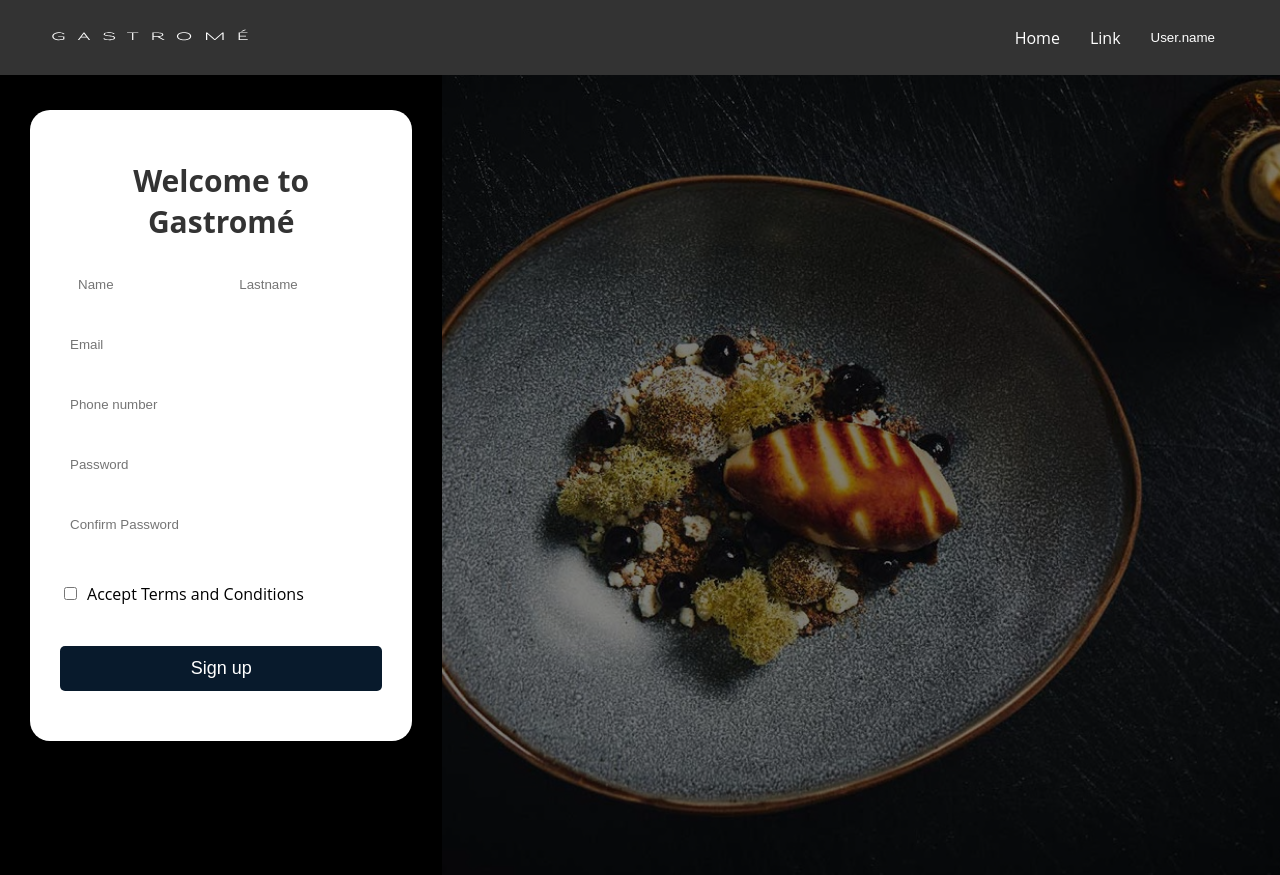
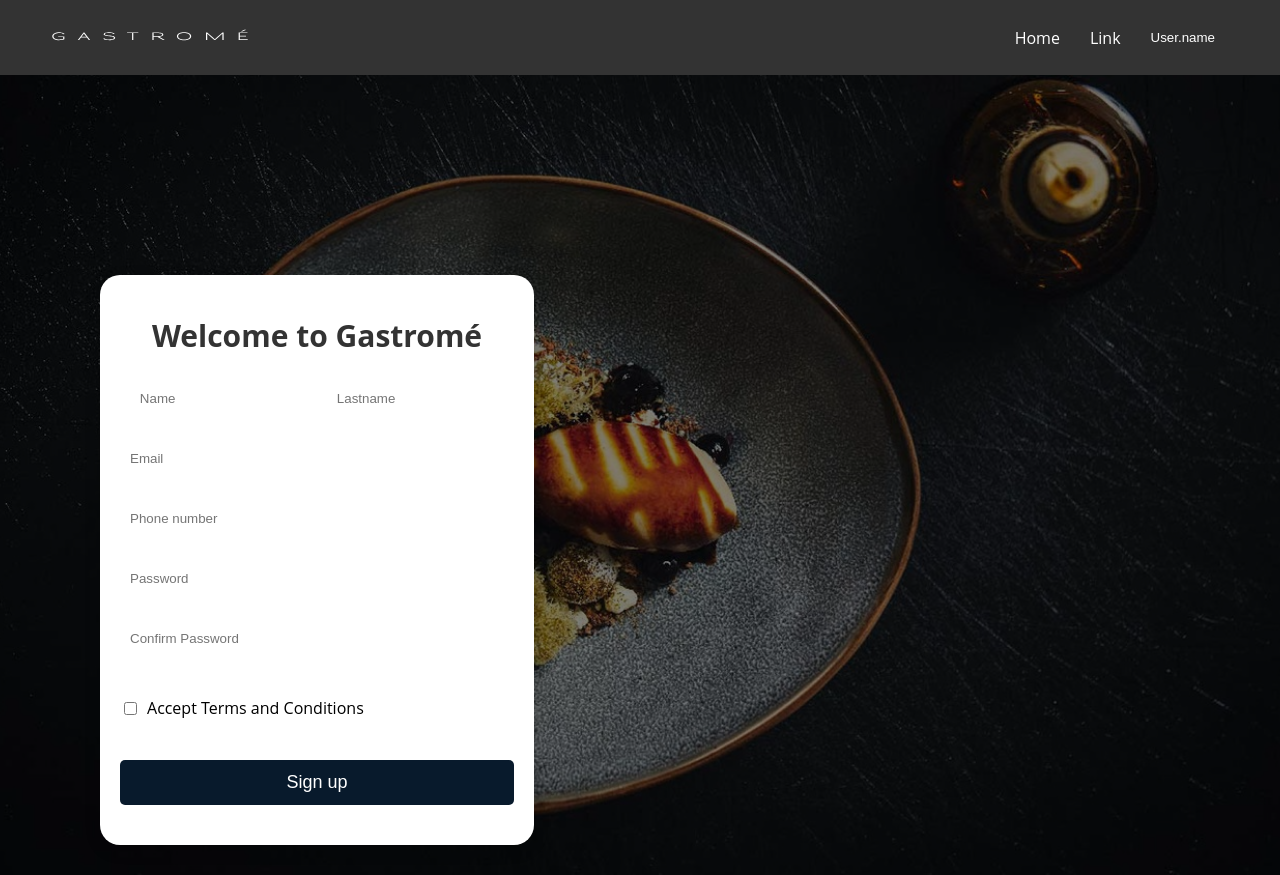
Before and after one commit to davidfraenkel/P3, a React (Create React App) app in the folder src/main/app/: page /signup in a window 1280 px wide. Built offline with nearby package versions, Linux system fonts and the light colour scheme.

Commit message:
sigup design change

```diff
--- a/src/main/app/package.json
+++ b/src/main/app/package.json
@@ -10,7 +10,8 @@
     "react-dom": "^18.2.0",
     "react-router-dom": "^6.16.0",
     "react-scripts": "5.0.1",
-    "web-vitals": "^2.1.0"
+    "web-vitals": "^2.1.0",
+    "yarn": "^1.22.19"
   },
   "scripts": {
     "start": "react-scripts start",
--- a/src/main/app/src/components/signup.js
+++ b/src/main/app/src/components/signup.js
@@ -17,6 +17,7 @@ export default function Signup() {
     };
 
     return (
+        <div className="SignupBackgroundImg">
             <div className="SignupBackgroundOverlay">
                 <div className="SignupContainer">
                     <h1 className="Title">Welcome to Gastromé</h1>
@@ -88,5 +89,6 @@ export default function Signup() {
                 </div>
                 <div className="SignupBackground"></div>
             </div>
+        </div>
     );
 }
--- a/src/main/app/src/components/styling/signup.css
+++ b/src/main/app/src/components/styling/signup.css
@@ -1,32 +1,37 @@
 /* Container Styles */
+.SignupBackgroundImg{
+    background: url('../../assets/signup/signupCover.jpeg') center/cover no-repeat fixed;
+}
+
 .SignupBackgroundOverlay {
-    background-color: #000000;
     height: 100vh;
     display: flex;
     justify-content: center;
     align-items: center;
+    position: relative;
 }
 
-.SignupBackground {
-    width: 80vw;
-    height: 100vh;
-    background-image: url('../../assets/signup/signupCover.jpeg');
-    background-position: center;
-    background-repeat: no-repeat;
-    background-size: cover;
-    opacity: 0.5;
+/* Apply opacity to the background image only */
+.SignupBackgroundOverlay::before {
+    content: "";
+    background: rgba(0, 0, 0, 0.5); /* Transparent black background with 0.5 opacity */
+    position: absolute;
+    top: 0;
+    right: 0;
+    bottom: 0;
+    left: 0;
 }
 
 .SignupContainer {
     background: #ffffff;
     border-radius: 20px;
     box-shadow: 0 5px 15px rgba(0, 0, 0, 0.2);
-    max-width: 700px;
-    padding: 30px;
+    max-width: 1000px;
+    padding: 20px;
     text-align: center;
-    margin-right: 30px;
-    margin-left: 30px;
-    margin-bottom: 100px;
+    position: absolute;
+    top: 200px;
+    left: 100px; /* Positioned to the left */
 }
 
 /* Header Styles */
@@ -62,7 +67,6 @@ input[type="password"] {
     outline: none; /* Remove the default focus outline */
 }
 
-
 /* Checkbox Styles */
 .TermsCheckbox {
     display: flex;
@@ -94,7 +98,7 @@ input[type="password"] {
 /* Text Color for Links */
 a {
     color: #007bff;
-text-decoration: none;
+    text-decoration: none;
 }
 
 a:hover {
```
Also changed, not shown: 2 other files (tests, documents, lock files or other folders). Lines whose indentation alone changed are shown as unchanged.
